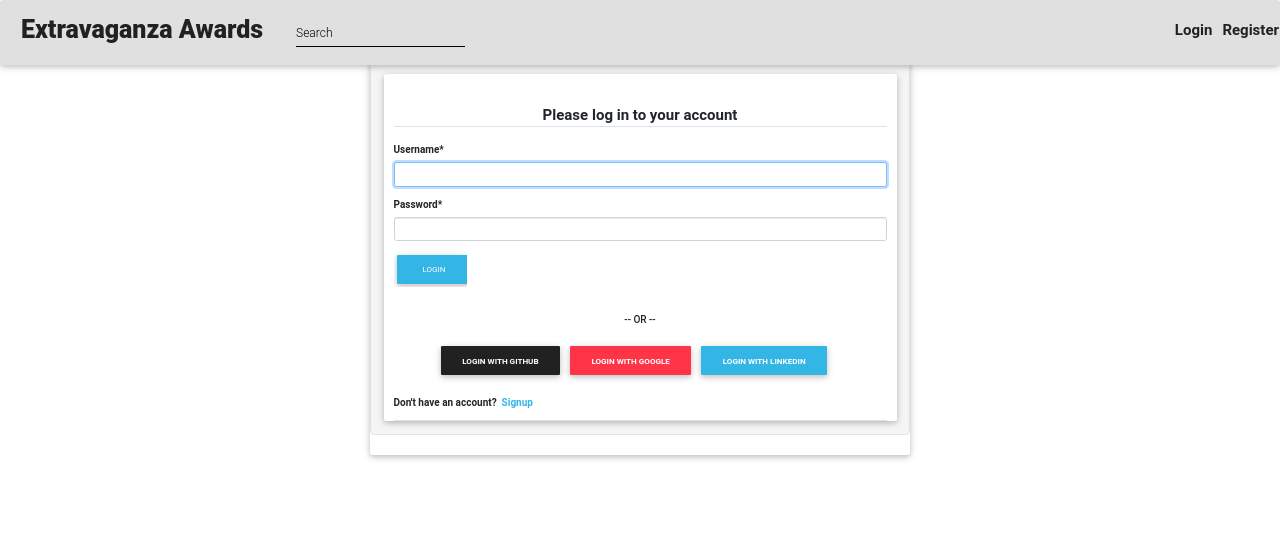
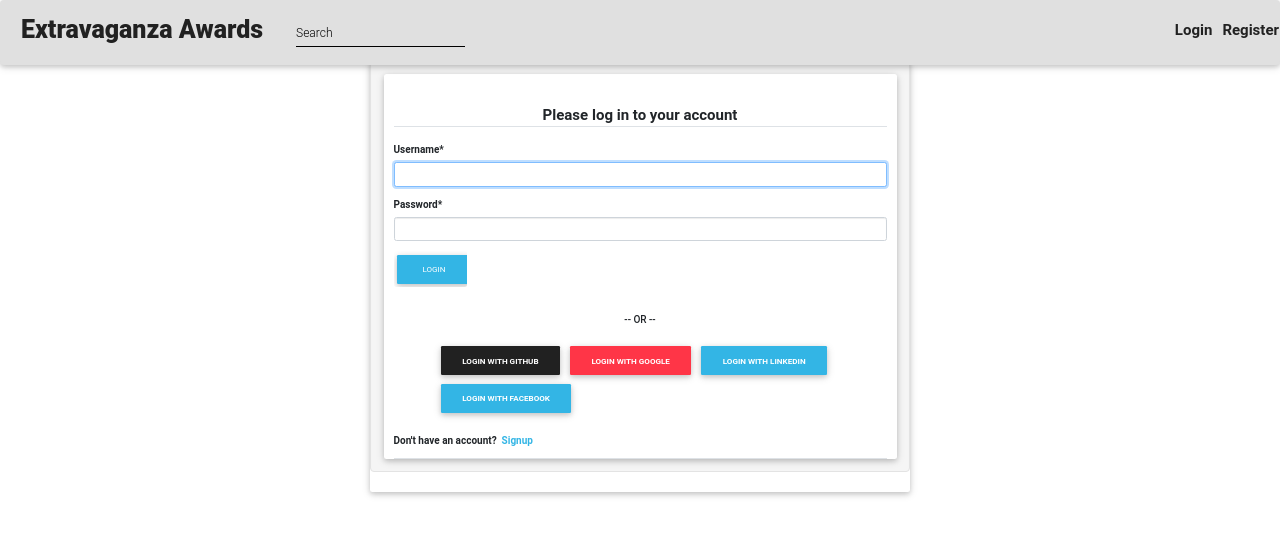
Before and after one commit to Valentino-Junior/extravangaza-awards, a Django app: page /login/ in a window 1280 px wide. Shown: the top 536 px of the page. Run offline with Django 4.2, Linux system fonts and the light colour scheme; some libraries are stand-ins or nearby versions.

Commit message:
Add facebook social auth

```diff
--- a/awards/templates/users/login.html
+++ b/awards/templates/users/login.html
@@ -36,6 +36,10 @@
                 <button class="btn btn-info mb-2">
                   <a style="color: white;" href="{% url 'social:begin' 'linkedin-oauth2' %}"><b>Login with LinkedIn</b></a>
                 </button>
+
+                <button class="btn btn-info mb-2">
+                  <a style="color: white;" href="{% url 'social:begin' 'facebook' %}"><b>Login with Facebook</b></a>
+                </button>
               </div>
             </div>
             <div class="border-bottom pt-3">
--- a/extravaganza/settings.py
+++ b/extravaganza/settings.py
@@ -112,6 +112,8 @@ AUTHENTICATION_BACKENDS = (
    'social_core.backends.github.GithubOAuth2',
     'social_core.backends.linkedin.LinkedinOAuth2',
 
+    'social_core.backends.facebook.FacebookOAuth2',
+
     'django.contrib.auth.backends.ModelBackend',
 )
 
@@ -178,6 +180,9 @@ SOCIAL_AUTH_GITHUB_SECRET = 'bb6616ee122c3c6dad2547b2504a78cb12739baf'
 SOCIAL_AUTH_LINKEDIN_OAUTH2_KEY = '77opr6874i264b'    #Client ID
 SOCIAL_AUTH_LINKEDIN_OAUTH2_SECRET = '35tdEPWkjlHV8wKC'  #Client Secret
 
+SOCIAL_AUTH_FACEBOOK_KEY='303618538391463'
+SOCIAL_AUTH_FACEBOOK_SECRET ='f81ca43f6800642a258ffa9151703e84'
+
 
 # Default primary key field type
 # https://docs.djangoproject.com/en/4.0/ref/settings/#default-auto-field
```
